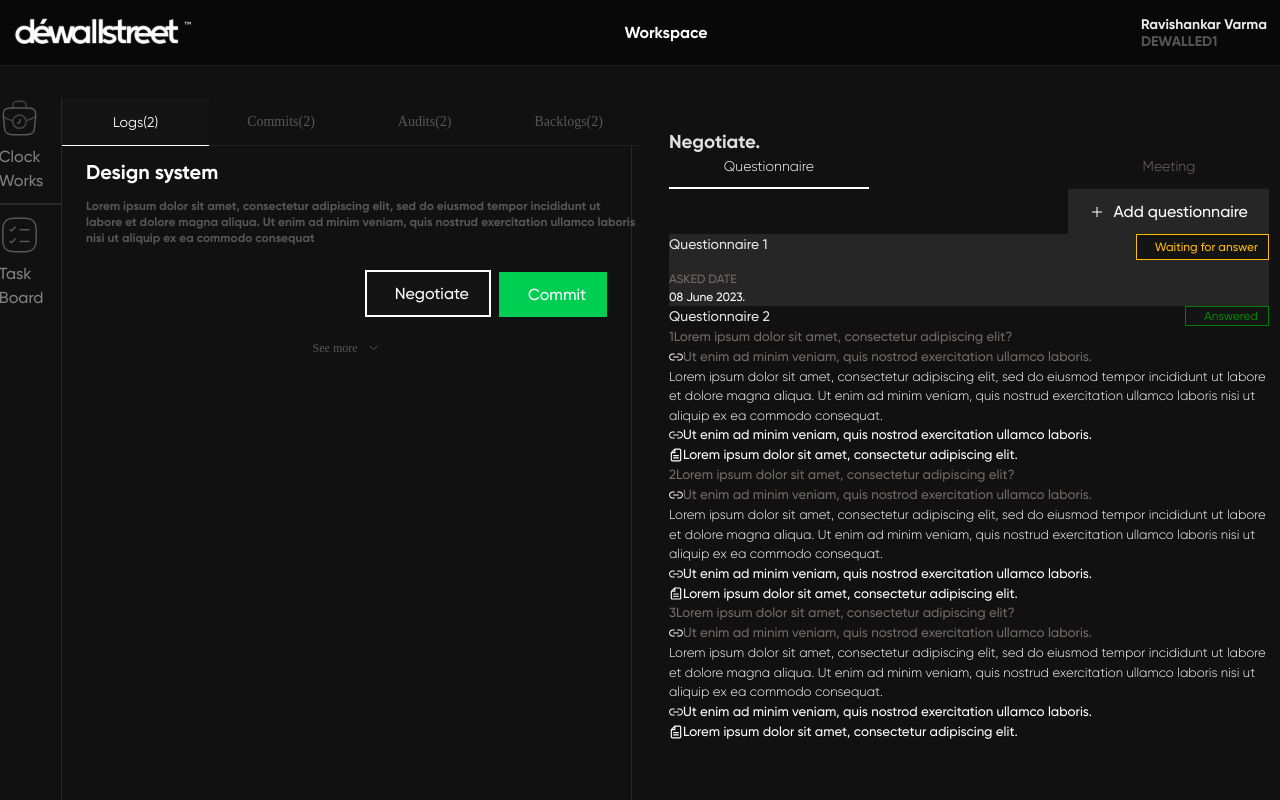
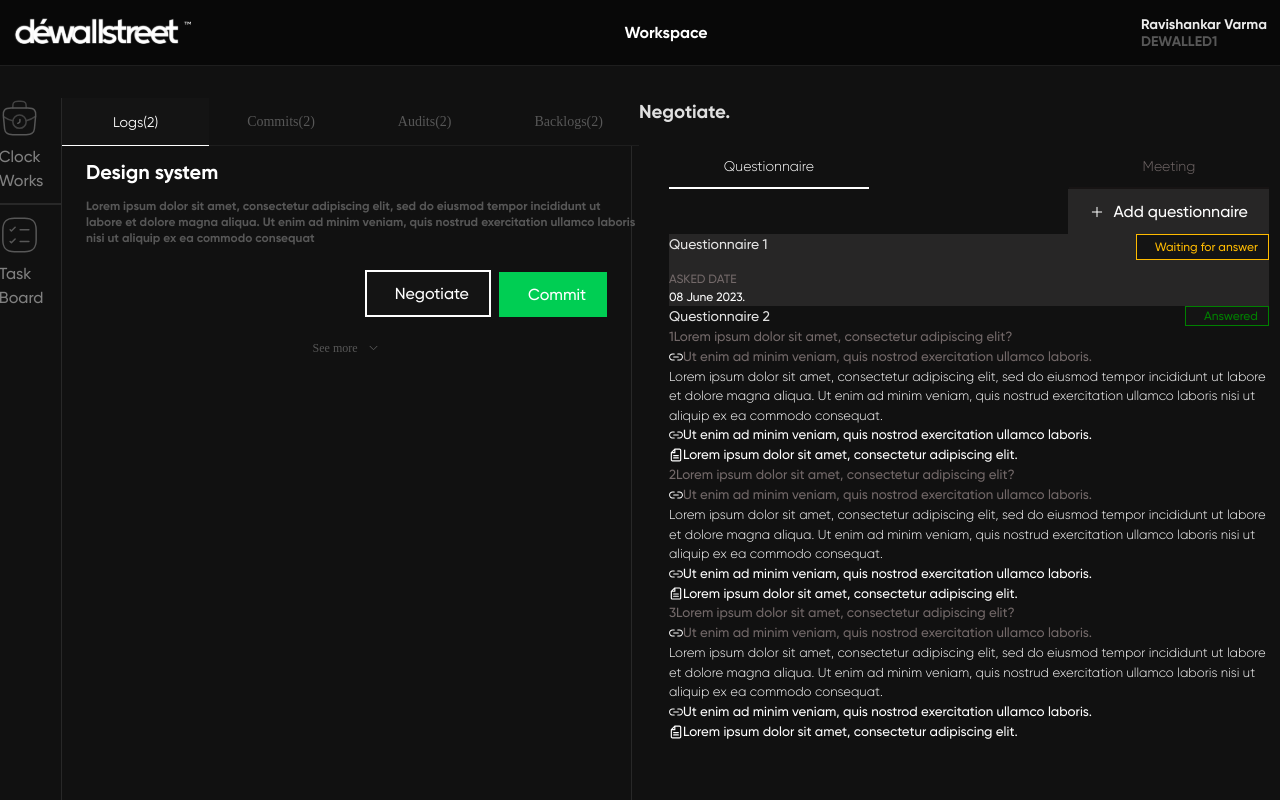
Before and after one commit to chieftain-defutura/Dewallstreet-Timesheet, a React (Vite) app: page /Taskpage in a window 1280 px wide. Shown: the top 800 px of the page. Built offline with nearby package versions, Linux system fonts and the light colour scheme.

Commit message:
pull main

```diff
--- a/src/components/Assigntasks/Negotiate/questionnaire.css
+++ b/src/components/Assigntasks/Negotiate/questionnaire.css
@@ -91,7 +91,7 @@
   display: flex;
   justify-content: space-between;
 }
-.questionnaire_main {
+.all_questionnaires {
   padding: 30px;
 }
 /* .questionnaire_two_all {
--- a/src/components/Assigntasks/Negotiate/questionnaire.jsx
+++ b/src/components/Assigntasks/Negotiate/questionnaire.jsx
@@ -67,8 +67,8 @@ const Questionnaire = () => {
   return (
     <React.Fragment>
       <div className="questionnaire_main">
+        <h3>Negotiate.</h3>
         <div className="all_questionnaires">
-          <h3>Negotiate.</h3>
           <div className="questionnaire_head">
             <div className="question">
               <a href="#">Questionnaire</a>
@@ -99,7 +99,7 @@ const Questionnaire = () => {
               <h4 id="date">08 June 2023.</h4>
             </div>
           </div>
-        </div>
+          {/* </div> */}
           {/* <React.Fragment> */}
           <div className="questionnaire_two_all">
             <div className="questionnaire_two_head">
@@ -110,6 +110,7 @@ const Questionnaire = () => {
             </div>
             <div className="questionnaire_two">{renderQuestionnairetwo}</div>
           </div>
+        </div>
         {/* </React.Fragment> */}
       </div>
     </React.Fragment>
```
Lines whose indentation alone changed are shown as unchanged.
